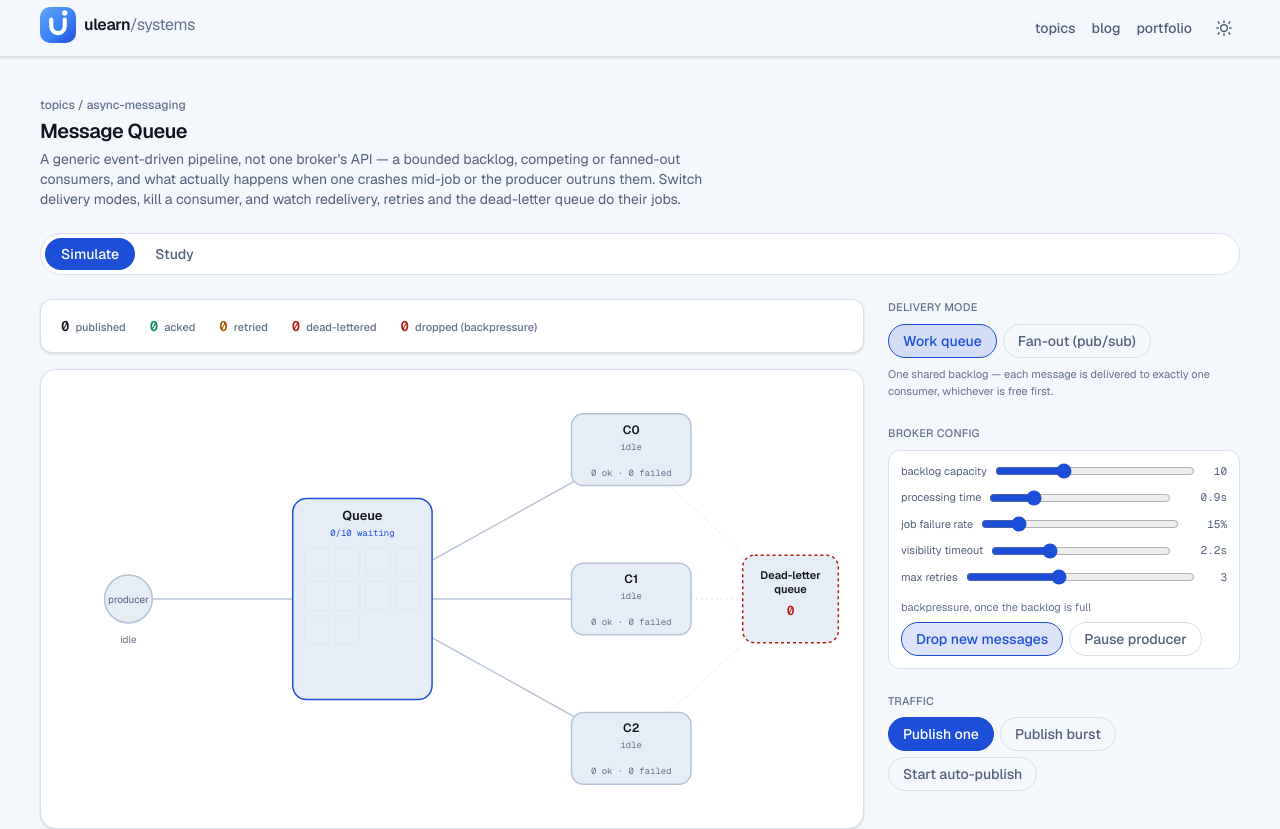
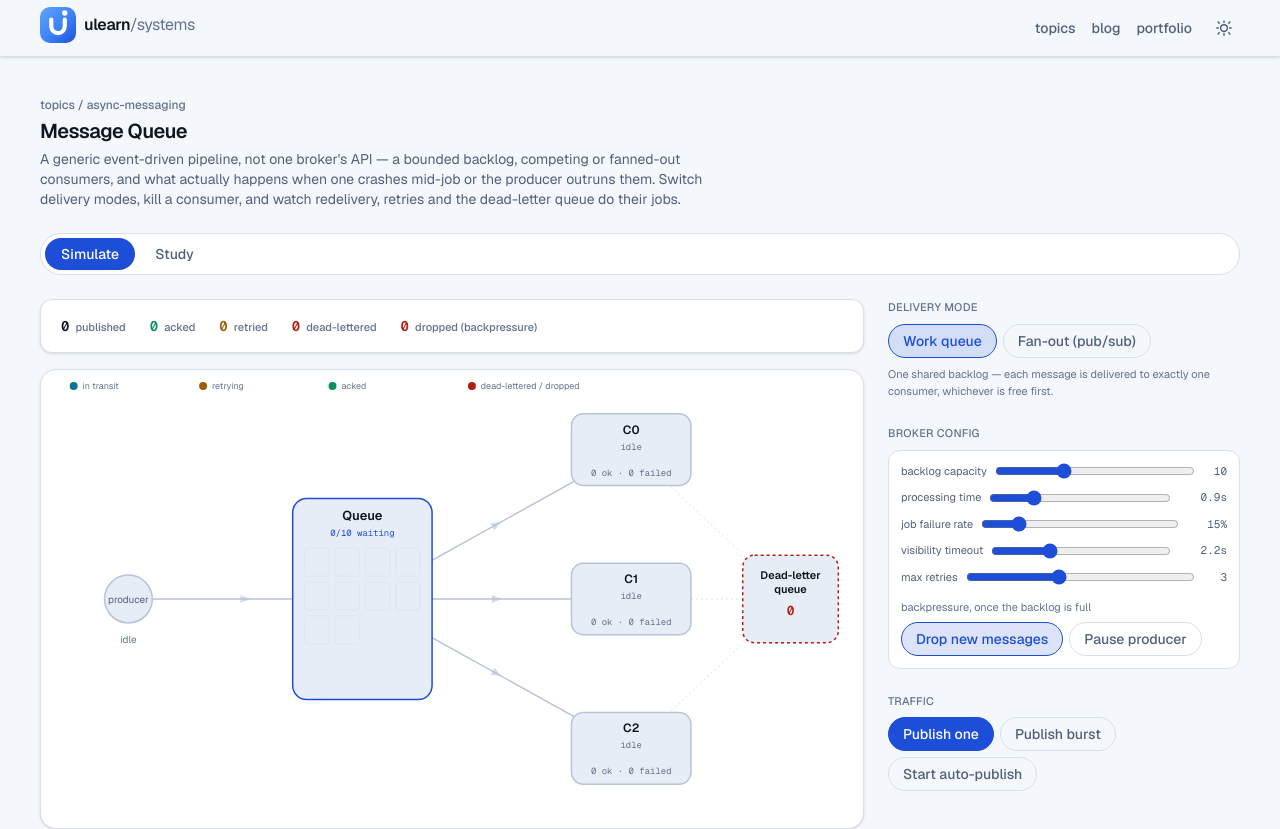
Before and after one commit to UTTAMGUPTA2712/ulearn, a Next.js app: page /topics/message-queue in a window 1280 px wide. Shown: the top 829 px of the page. Built offline with nearby package versions, Linux system fonts and the light colour scheme.

Commit message:
feat: add legend, flow arrows, and visual redelivery tracking to message queue diagram

```diff
--- a/app/topics/message-queue/_components/diagram.tsx
+++ b/app/topics/message-queue/_components/diagram.tsx
@@ -29,6 +29,29 @@ const OUTCOME_COLOR: Record<string, string> = {
   "dead-lettered": "var(--status-down)",
   dropped: "var(--status-down)",
 };
+
+/** Explains what each dot color means — without it the animation is just colored motion. */
+const LEGEND_ITEMS: { x: number; color: string; label: string }[] = [
+  { x: 20, color: TRANSIT_COLOR, label: "in transit" },
+  { x: 150, color: "var(--status-warn)", label: "retrying" },
+  { x: 280, color: "var(--status-up)", label: "acked" },
+  { x: 420, color: "var(--status-down)", label: "dead-lettered / dropped" },
+];
+
+/** Small chevron at the midpoint of a static line, so the topology reads as a flow instead of just connected boxes. */
+function FlowArrow({ from, to, opacity = 0.6 }: { from: { x: number; y: number }; to: { x: number; y: number }; opacity?: number }) {
+  const mx = (from.x + to.x) / 2;
+  const my = (from.y + to.y) / 2;
+  const angle = (Math.atan2(to.y - from.y, to.x - from.x) * 180) / Math.PI;
+  return (
+    <polygon
+      points="-5,-4 5,0 -5,4"
+      fill="var(--border-strong)"
+      opacity={opacity}
+      transform={`translate(${mx}, ${my}) rotate(${angle})`}
+    />
+  );
+}
 
 export function MessageQueueDiagram({
   mode,
@@ -79,17 +102,16 @@ export function MessageQueueDiagram({
     >
       {/* Static topology */}
       <line x1={PRODUCER.x} y1={PRODUCER.y} x2={BROKER.x} y2={BROKER.y} stroke="var(--border-strong)" strokeWidth={1.5} />
-      {consumers.map((c, i) => (
-        <line
-          key={`line-${c.id}`}
-          x1={BROKER.x}
-          y1={BROKER.y}
-          x2={CONSUMER_X}
-          y2={consumerY(i, consumers.length)}
-          stroke="var(--border-strong)"
-          strokeWidth={1.5}
-        />
-      ))}
+      <FlowArrow from={PRODUCER} to={BROKER} />
+      {consumers.map((c, i) => {
+        const to = { x: CONSUMER_X, y: consumerY(i, consumers.length) };
+        return (
+          <g key={`line-${c.id}`}>
+            <line x1={BROKER.x} y1={BROKER.y} x2={to.x} y2={to.y} stroke="var(--border-strong)" strokeWidth={1.5} />
+            <FlowArrow from={BROKER} to={to} />
+          </g>
+        );
+      })}
       {consumers.map((c, i) => (
         <line
           key={`dlq-line-${c.id}`}
@@ -102,6 +124,18 @@ export function MessageQueueDiagram({
           strokeDasharray="2 3"
         />
       ))}
+
+      {/* Legend — the moving dots are otherwise just colored motion with no stated meaning */}
+      <g>
+        {LEGEND_ITEMS.map((item) => (
+          <g key={item.label} transform={`translate(${item.x}, 16)`}>
+            <circle cx={0} cy={0} r={4} fill={item.color} />
+            <text x={9} y={3} className="fill-text-faint" fontSize={9}>
+              {item.label}
+            </text>
+          </g>
+        ))}
+      </g>
 
       {/* Producer node */}
       <g>
@@ -227,9 +261,20 @@ export function MessageQueueDiagram({
               {c.processed} ok · {c.failed} failed
             </text>
             {mode === "fanout" && (
-              <text x={CONSUMER_X} y={y - 46} textAnchor="middle" className="fill-text-faint font-mono" fontSize={9}>
-                backlog {c.queueLength}/{capacity}
-              </text>
+              <g>
+                <text x={CONSUMER_X} y={y - 46} textAnchor="middle" className="fill-text-faint font-mono" fontSize={9}>
+                  backlog {c.queueLength}/{capacity}
+                </text>
+                <rect x={CONSUMER_X - 44} y={y - 41} width={88} height={4} rx={2} fill="var(--border)" />
+                <rect
+                  x={CONSUMER_X - 44}
+                  y={y - 41}
+                  width={88 * Math.min(1, c.queueLength / capacity)}
+                  height={4}
+                  rx={2}
+                  fill="var(--accent)"
+                />
+              </g>
             )}
           </g>
         );
@@ -280,7 +325,11 @@ export function MessageQueueDiagram({
 
         if (m.phase === "acked") {
           const at = consumerCoord(m.consumerId);
-          return <circle key={m.id} cx={at.x} cy={at.y - 46} r={4.5} fill={OUTCOME_COLOR.acked} opacity={1 - t} />;
+          return (
+            <circle key={m.id} cx={at.x} cy={at.y - 46} r={4.5} fill={OUTCOME_COLOR.acked} opacity={1 - t}>
+              <title>{`Message #${m.id} · acked`}</title>
+            </circle>
+          );
         }
 
         let from = PRODUCER;
@@ -300,6 +349,10 @@ export function MessageQueueDiagram({
         }
 
         const color = m.phase === "to-requeue" ? "var(--status-warn)" : m.phase === "to-dlq" ? "var(--status-down)" : TRANSIT_COLOR;
+        // A message being redelivered after a failure/crash gets a ring so
+        // the retry is traceable in flight, not just inferable from the
+        // amber backlog slot it lands in.
+        const isRedelivery = m.attempts > 0 && m.phase === "to-consumer";
 
         return (
           <circle
@@ -309,7 +362,11 @@ export function MessageQueueDiagram({
             r={4.5}
             fill={color}
             opacity={1}
-          />
+            stroke={isRedelivery ? "var(--status-warn)" : "none"}
+            strokeWidth={isRedelivery ? 2 : 0}
+          >
+            <title>{`Message #${m.id}${m.attempts > 0 ? ` · attempt ${m.attempts + 1}` : ""}`}</title>
+          </circle>
         );
       })}
     </svg>
```
